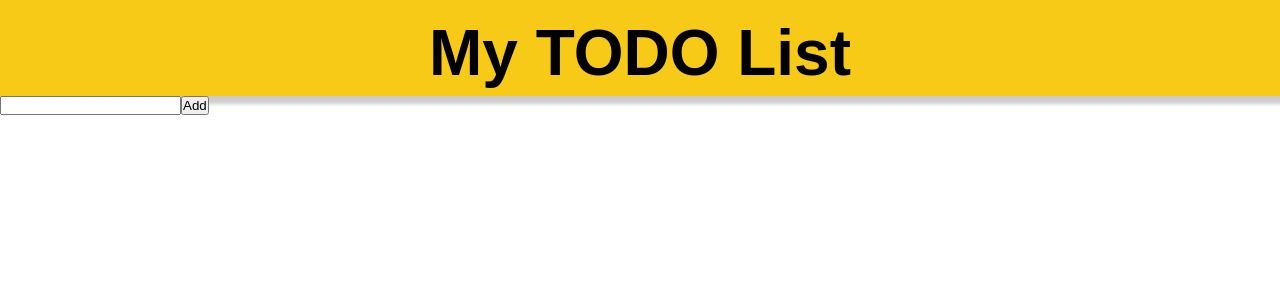
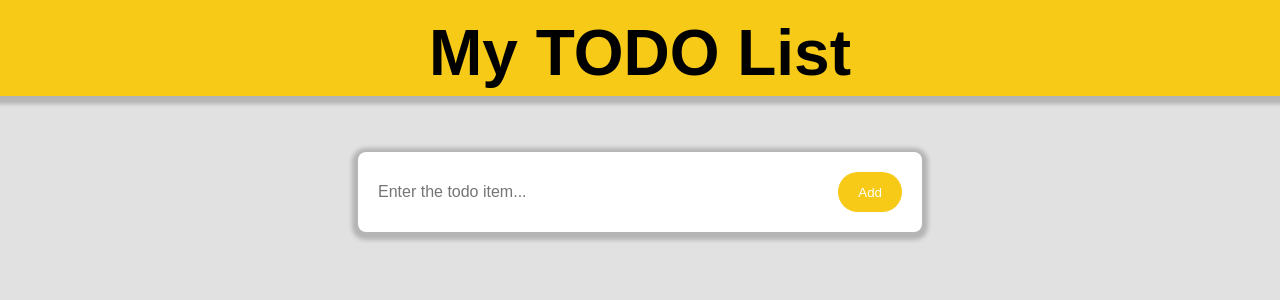
Before and after one commit to srjingole0610/toDOList, a React (Vite) app: page / in a window 1280 px wide. Shown: the top 300 px of the page. Built offline with nearby package versions, Linux system fonts and the light colour scheme.

Commit message:
Added style for form component

```diff
--- a/src/App.css
+++ b/src/App.css
@@ -4,3 +4,6 @@
     box-sizing: border-box;
     font-family: 'Poppins', sans-serif;
 }
+body{
+    background-color: #e1e1e1;
+}
--- a/src/component/Form.jsx
+++ b/src/component/Form.jsx
@@ -1,4 +1,5 @@
 import React, { useState } from 'react'
+import styles from './form.module.css'
 
 function Form({ todoItem, setTodoItem }) {
     const [todo, setTodo] = useState("");
@@ -12,9 +13,11 @@ function Form({ todoItem, setTodoItem }) {
         setTodo(e.target.value);
     };
     return (
-        <form onSubmit={handleSubmitForm}>
-            <input onChange={addTodoItem} type="text" value={todo} />
-            <button type="submit">Add</button>
+        <form className={styles.todoForm} onSubmit={handleSubmitForm}>
+            <div className={styles.form_container}>
+                <input className={styles.mordernInput} onChange={addTodoItem} type="text" value={todo} placeholder='Enter the todo item...' />
+                <button className={styles.mordernButton} type="submit">Add</button>
+            </div>
         </form>
     )
 }
--- /dev/null
+++ b/src/component/form.module.css
@@ -0,0 +1,36 @@
+.form_container{
+    display: flex;
+}
+.todoForm{
+    background-color: #ffffff;
+    padding: 1.25rem;
+    margin: 0 auto;
+    margin-top: 3.5rem;
+    border-radius: 0.5rem;
+    box-shadow: 0 2px 4px 6px rgba(0,0,0,0.2);
+    display: block;
+    width: 35.25rem;
+    height: auto;
+}
+
+.mordernInput{
+    display: block;
+    width: 100%;
+    height: 2.5rem;
+    border: none;
+    color: black;
+    font-size: 1rem;
+}
+
+.mordernInput:focus{
+    outline: none;
+}
+
+.mordernButton{
+    background-color: #f7ca18;
+    padding: 0.75rem 1.25rem;
+    border-radius: 1.5rem;
+    border: none;
+    color: #ffffff;
+    cursor: pointer;
+}
```
